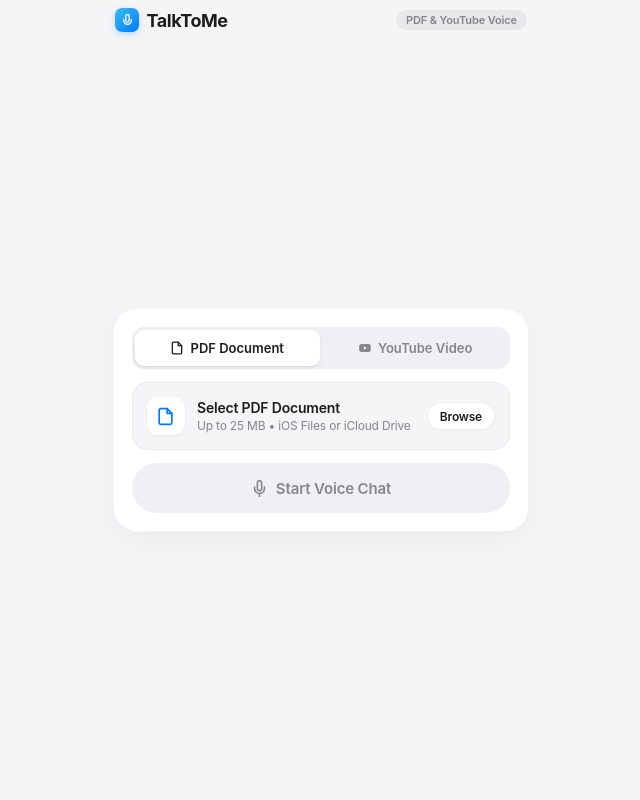
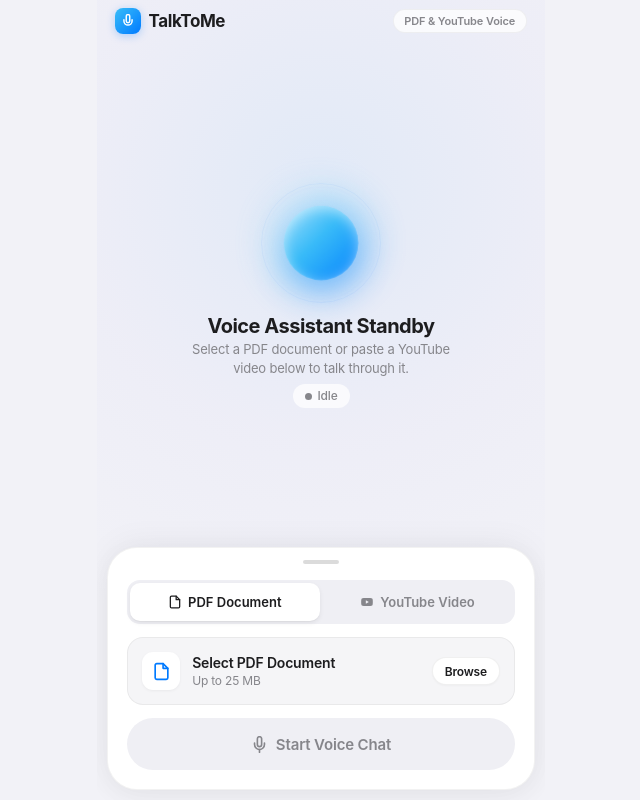
Before and after one commit to AravVe15/TalkToMe, a Next.js app: page / in a window 1280 px wide. Shown: the whole page, without its empty margins (319-959 px from the left). Built offline with nearby package versions, Linux system fonts and the light colour scheme.

Commit message:
implement two-zone native iOS spatial layout with living voice stage and grounded sheet

```diff
--- a/src/app/globals.css
+++ b/src/app/globals.css
@@ -10,7 +10,7 @@
   --orb-scale: 1;
   --orb-glow: 0.18;
 
-  --background: #f5f5f7;
+  --background: #f2f2f7;
   --foreground: #1d1d1f;
   --primary: #007aff;
   --primary-hover: #0062cc;
@@ -131,7 +131,6 @@ main[data-connection-state="ready"]:not([data-text-fallback="true"]) .transcript
   display: none;
 }
 
-/* Visually hide inactive segmented tab while keeping DOM nodes accessible to Testing Library */
 .tab-panel-inactive {
   position: absolute;
   width: 1px;
@@ -239,24 +238,31 @@ main[data-connection-state="ready"]:not([data-text-fallback="true"]) .transcript
 }
 
 /* ==========================================================================
-   Native iOS App Navigation Bar (Zero Landing-Page Marketing Fluff)
-   ========================================================================== */
+   Two-Zone Spatial Architecture: Upper Voice Stage + Grounded Bottom Sheet
+   ========================================================================= */
+
+.apple-spatial-shell {
+  background: radial-gradient(
+    circle at 50% 24%,
+    rgba(0, 122, 255, 0.07) 0%,
+    rgba(99, 102, 241, 0.03) 38%,
+    #f2f2f7 72%
+  );
+}
 
 .apple-nav-bar {
   position: sticky;
   top: 0;
   z-index: 20;
   padding: 0.5rem 1.15rem;
-  background: rgba(245, 245, 247, 0.86);
-  backdrop-filter: blur(20px) saturate(180%);
-  -webkit-backdrop-filter: blur(20px) saturate(180%);
+  background: transparent;
   display: flex;
   align-items: center;
   justify-content: space-between;
 }
 
 .apple-app-title {
-  font-size: 1.125rem;
+  font-size: 1.0625rem;
   font-weight: 700;
   color: #1d1d1f;
   letter-spacing: -0.025em;
@@ -266,40 +272,223 @@ main[data-connection-state="ready"]:not([data-text-fallback="true"]) .transcript
 }
 
 .apple-app-logo {
-  width: 24px;
-  height: 24px;
-  border-radius: 7px;
+  width: 26px;
+  height: 26px;
+  border-radius: 8px;
   background: linear-gradient(135deg, #38bdf8 0%, #007aff 100%);
   color: #ffffff;
   display: inline-flex;
   align-items: center;
   justify-content: center;
-  box-shadow: 0 2px 6px rgba(0, 122, 255, 0.25);
+  box-shadow: 0 2px 8px rgba(0, 122, 255, 0.28);
 }
 
 .apple-mode-pill {
-  padding: 0.2rem 0.6rem;
+  padding: 0.25rem 0.65rem;
   border-radius: 9999px;
-  background: rgba(0, 0, 0, 0.05);
+  background: rgba(255, 255, 255, 0.75);
+  border: 1px solid rgba(0, 0, 0, 0.05);
   color: #86868b;
   font-size: 0.6875rem;
   font-weight: 600;
   letter-spacing: -0.01em;
+  backdrop-filter: blur(12px);
+  -webkit-backdrop-filter: blur(12px);
+}
+
+/* ZONE 1: Upper Living Voice Stage */
+.apple-upper-stage {
+  flex: 1 1 0%;
+  min-height: 210px;
+  display: flex;
+  flex-direction: column;
+  align-items: center;
+  justify-content: center;
+  padding: 0.5rem 1rem;
+  gap: 0.85rem;
+}
+
+main[data-connection-state="connected"] .apple-upper-stage,
+main[data-connection-state="connecting"] .apple-upper-stage,
+main[data-connection-state="reconnecting"] .apple-upper-stage {
+  flex: 0 0 auto;
+  min-height: 0;
+  padding: 0.25rem 1rem 0;
+}
+
+.apple-status-strip {
+  display: flex;
+  flex-direction: column;
+  align-items: center;
+  justify-content: center;
+  text-align: center;
+  gap: 0.45rem;
+}
+
+.apple-voice-orb-wrap {
+  position: relative;
+  width: 124px;
+  height: 124px;
+  display: flex;
+  align-items: center;
+  justify-content: center;
+}
+
+/* Slightly compact the orb when live transcript is open so messages get maximum room */
+main[data-connection-state="connected"] .apple-voice-orb-wrap {
+  width: 88px;
+  height: 88px;
+}
+
+.apple-orb-ring {
+  position: absolute;
+  border-radius: 9999px;
+  border: 1.5px solid rgba(0, 122, 255, 0.14);
+  pointer-events: none;
+  animation: appleSonarRipple 3.2s cubic-bezier(0.2, 0.6, 0.35, 1) infinite;
+}
+
+.apple-orb-ring-1 { width: 82px; height: 82px; animation-delay: 0s; }
+.apple-orb-ring-2 { width: 102px; height: 102px; animation-delay: 0.9s; }
+.apple-orb-ring-3 { width: 122px; height: 122px; animation-delay: 1.8s; }
+
+main[data-connection-state="connected"] .apple-orb-ring-1 { width: 64px; height: 64px; }
+main[data-connection-state="connected"] .apple-orb-ring-2 { width: 76px; height: 76px; }
+main[data-connection-state="connected"] .apple-orb-ring-3 { width: 88px; height: 88px; }
+
+@keyframes appleSonarRipple {
+  0% {
+    transform: scale(0.86);
+    opacity: 0.65;
+  }
+  100% {
+    transform: scale(calc(1.16 * var(--orb-scale, 1)));
+    opacity: 0;
+  }
+}
+
+.apple-voice-orb {
+  position: relative;
+  width: 72px;
+  height: 72px;
+  border-radius: 9999px;
+  background: linear-gradient(135deg, #bae6fd 0%, #38bdf8 45%, #007aff 100%);
+  transform: scale(var(--orb-scale, 1));
+  transition: width 0.25s ease, height 0.25s ease, transform 0.08s ease-out,
+    background 0.35s ease;
+  box-shadow: 0 12px 34px -4px rgba(0, 122, 255, 0.36),
+    inset 0 3px 12px rgba(255, 255, 255, 0.75);
+  animation: appleOrbBreathe 3.4s ease-in-out infinite;
+}
+
+main[data-connection-state="connected"] .apple-voice-orb {
+  width: 54px;
+  height: 54px;
+}
+
+.apple-voice-orb::before {
+  content: "";
+  position: absolute;
+  inset: -12px;
+  border-radius: 9999px;
+  background: inherit;
+  filter: blur(18px);
+  opacity: 0.42;
+  z-index: -1;
+}
+
+.apple-voice-orb[data-state="ingesting"] {
+  background: linear-gradient(135deg, #c4b5fd 0%, #6366f1 50%, #007aff 100%);
+  animation: appleOrbPulseFast 1.1s ease-in-out infinite;
+}
+
+.apple-voice-orb[data-state="ready"] {
+  background: linear-gradient(135deg, #a7f3d0 0%, #38bdf8 50%, #007aff 100%);
+  box-shadow: 0 12px 34px -4px rgba(16, 185, 129, 0.34),
+    inset 0 3px 12px rgba(255, 255, 255, 0.75);
+}
+
+.apple-voice-orb[data-state="user_speaking"] {
+  background: linear-gradient(135deg, #a7f3d0 0%, #34d399 45%, #059669 100%);
+  box-shadow: 0 10px 30px -4px rgba(16, 185, 129, 0.42),
+    inset 0 2px 10px rgba(255, 255, 255, 0.7);
+}
+
+.apple-voice-orb[data-state="assistant_thinking"] {
+  background: linear-gradient(135deg, #ddd6fe 0%, #818cf8 50%, #4f46e5 100%);
+  box-shadow: 0 10px 30px -4px rgba(99, 102, 241, 0.42),
+    inset 0 2px 10px rgba(255, 255, 255, 0.7);
+  animation: appleOrbPulseFast 1.2s ease-in-out infinite;
+}
+
+.apple-voice-orb[data-state="assistant_speaking"] {
+  background: linear-gradient(135deg, #93c5fd 0%, #3b82f6 45%, #1d4ed8 100%);
+  box-shadow: 0 12px 32px -4px rgba(37, 99, 235, 0.45),
+    inset 0 2px 10px rgba(255, 255, 255, 0.7);
+}
+
+@keyframes appleOrbBreathe {
+  0%, 100% { transform: scale(calc(var(--orb-scale, 1) * 0.96)); }
+  50% { transform: scale(calc(var(--orb-scale, 1) * 1.04)); }
+}
+
+@keyframes appleOrbPulseFast {
+  0%, 100% { transform: scale(0.92); opacity: 0.85; }
+  50% { transform: scale(1.07); opacity: 1; }
+}
+
+.apple-stage-headline {
+  font-size: 1.25rem;
+  font-weight: 700;
+  color: #1d1d1f;
+  letter-spacing: -0.025em;
+  margin-top: 0.15rem;
+}
+
+.apple-stage-subline {
+  font-size: 0.8125rem;
+  color: #86868b;
+  max-width: 17.5rem;
+  line-height: 1.4;
+}
+
+.apple-call-timer {
+  font-variant-numeric: tabular-nums;
+  font-size: 0.75rem;
+  font-weight: 600;
+  color: #1d1d1f;
+  background: rgba(0, 0, 0, 0.05);
+  padding: 0.15rem 0.5rem;
+  border-radius: 9999px;
 }
 
 /* ==========================================================================
-   iOS Segmented Picker & Native Files-Style Picker Row (No Dashed Box!)
+   ZONE 2: Grounded iOS Bottom Sheet (Thumb-Zone Drawer)
    ========================================================================== */
+
+.apple-bottom-sheet-wrap {
+  margin-top: auto;
+  width: 100%;
+  padding: 0 0.65rem calc(0.65rem + var(--safe-area-inset-bottom, 0px));
+}
 
 .apple-sheet {
   background: #ffffff;
-  border-radius: 24px;
-  padding: 1.1rem;
-  box-shadow: 0 8px 30px rgba(0, 0, 0, 0.04), 0 1px 2px rgba(0, 0, 0, 0.02);
-  border: 1px solid rgba(0, 0, 0, 0.045);
+  border-radius: 30px;
+  padding: 0.75rem 1.15rem 1.15rem;
+  box-shadow: 0 -4px 32px rgba(0, 0, 0, 0.05), 0 8px 28px rgba(0, 0, 0, 0.04);
+  border: 1px solid rgba(0, 0, 0, 0.05);
   display: flex;
   flex-direction: column;
   gap: 0.85rem;
+}
+
+.apple-sheet-grabber {
+  width: 36px;
+  height: 4px;
+  border-radius: 9999px;
+  background: rgba(0, 0, 0, 0.14);
+  margin: 0 auto 0.15rem;
 }
 
 .apple-segmented {
@@ -307,15 +496,15 @@ main[data-connection-state="ready"]:not([data-text-fallback="true"]) .transcript
   align-items: center;
   background: #efeff4;
   padding: 3px;
-  border-radius: 12px;
+  border-radius: 13px;
   gap: 3px;
 }
 
 .apple-segment-btn {
   flex: 1 1 0%;
-  min-height: 36px;
+  min-height: 38px;
   padding: 0.35rem 0.65rem;
-  border-radius: 9px;
+  border-radius: 10px;
   font-size: 0.8125rem;
   font-weight: 600;
   color: #86868b;
@@ -333,7 +522,6 @@ main[data-connection-state="ready"]:not([data-text-fallback="true"]) .transcript
   box-shadow: 0 2px 5px rgba(0, 0, 0, 0.07), 0 1px 1px rgba(0, 0, 0, 0.03);
 }
 
-/* Native iOS Files Action Row (Solid squircle, no web dashed border) */
 .apple-file-row {
   position: relative;
   display: flex;
@@ -380,7 +568,6 @@ main[data-connection-state="ready"]:not([data-text-fallback="true"]) .transcript
   box-shadow: 0 1px 2px rgba(0, 0, 0, 0.03);
 }
 
-/* CRITICAL FIX: Keep native <input type="file"> 100% invisible even when :disabled! */
 .apple-dropzone-input,
 .apple-dropzone-input:disabled,
 input[type="file"].apple-dropzone-input {
@@ -450,7 +637,27 @@ input[type="file"].apple-dropzone-input {
   color: #86868b;
 }
 
-/* Clean iOS Inline Spinner for Ingestion */
+/* Subtle iOS Capability Chips Inside Bottom Sheet */
+.apple-capability-row {
+  display: flex;
+  align-items: center;
+  justify-content: center;
+  gap: 0.4rem;
+  flex-wrap: wrap;
+}
+
+.apple-capability-chip {
+  display: inline-flex;
+  align-items: center;
+  gap: 0.25rem;
+  padding: 0.2rem 0.55rem;
+  border-radius: 9999px;
+  background: #f5f5f7;
+  color: #86868b;
+  font-size: 0.6875rem;
+  font-weight: 500;
+}
+
 .apple-spinner {
   width: 14px;
   height: 14px;
@@ -465,7 +672,7 @@ input[type="file"].apple-dropzone-input {
 }
 
 .apple-primary-btn {
-  min-height: 50px;
+  min-height: 52px;
   min-width: 44px;
   width: 100%;
   border-radius: 9999px;
@@ -474,7 +681,7 @@ input[type="file"].apple-dropzone-input {
   font-size: 0.9375rem;
   font-weight: 600;
   letter-spacing: -0.01em;
-  box-shadow: 0 4px 16px rgba(0, 122, 255, 0.24);
+  box-shadow: 0 6px 18px rgba(0, 122, 255, 0.26);
   display: inline-flex;
   align-items: center;
   justify-content: center;
@@ -496,11 +703,12 @@ input[type="file"].apple-dropzone-input {
    ========================================================================== */
 
 .apple-attachment-pill {
+  width: 100%;
   background: #ffffff;
   border: 1px solid rgba(0, 0, 0, 0.05);
   border-radius: 20px;
-  padding: 0.7rem 0.75rem 0.7rem 0.85rem;
-  box-shadow: 0 4px 18px rgba(0, 0, 0, 0.035);
+  padding: 0.65rem 0.75rem 0.65rem 0.85rem;
+  box-shadow: 0 4px 18px rgba(0, 0, 0, 0.04);
   display: flex;
   flex-direction: column;
   gap: 0.55rem;
@@ -570,122 +778,13 @@ input[type="file"].apple-dropzone-input {
 }
 
 .apple-reader-body {
-  max-height: 165px;
+  max-height: 150px;
   color: #2c2c2e;
   font-size: 0.8125rem;
   line-height: 1.58;
   overflow-y: auto;
   white-space: pre-wrap;
   padding-right: 0.25rem;
-}
-
-/* ==========================================================================
-   Concentric Sonar Ripple Voice Orb & Live Call Timer
-   ========================================================================== */
-
-.apple-status-strip {
-  display: flex;
-  flex-direction: column;
-  align-items: center;
-  justify-content: center;
-  gap: 0.45rem;
-  padding: 0.15rem 0;
-}
-
-.apple-voice-orb-wrap {
-  position: relative;
-  width: 96px;
-  height: 96px;
-  display: flex;
-  align-items: center;
-  justify-content: center;
-  margin: 0.15rem 0;
-}
-
-.apple-orb-ring {
-  position: absolute;
-  border-radius: 9999px;
-  border: 1.5px solid rgba(0, 122, 255, 0.16);
-  pointer-events: none;
-  animation: appleSonarRipple 3s cubic-bezier(0.2, 0.6, 0.35, 1) infinite;
-}
-
-.apple-orb-ring-1 { width: 68px; height: 68px; animation-delay: 0s; }
-.apple-orb-ring-2 { width: 82px; height: 82px; animation-delay: 0.8s; }
-.apple-orb-ring-3 { width: 96px; height: 96px; animation-delay: 1.6s; }
-
-@keyframes appleSonarRipple {
-  0% {
-    transform: scale(0.88);
-    opacity: 0.7;
-  }
-  100% {
-    transform: scale(calc(1.15 * var(--orb-scale, 1)));
-    opacity: 0;
-  }
-}
-
-.apple-voice-orb {
-  position: relative;
-  width: 58px;
-  height: 58px;
-  border-radius: 9999px;
-  background: linear-gradient(135deg, #bae6fd 0%, #38bdf8 45%, #007aff 100%);
-  transform: scale(var(--orb-scale, 1));
-  transition: transform 0.08s ease-out, background 0.35s ease;
-  box-shadow: 0 10px 30px -4px rgba(0, 122, 255, 0.38),
-    inset 0 2px 10px rgba(255, 255, 255, 0.7);
-  animation: appleOrbBreathe 3.4s ease-in-out infinite;
-}
-
-.apple-voice-orb::before {
-  content: "";
-  position: absolute;
-  inset: -10px;
-  border-radius: 9999px;
-  background: inherit;
-  filter: blur(15px);
-  opacity: 0.45;
-  z-index: -1;
-}
-
-.apple-voice-orb[data-state="user_speaking"] {
-  background: linear-gradient(135deg, #a7f3d0 0%, #34d399 45%, #059669 100%);
-  box-shadow: 0 10px 30px -4px rgba(16, 185, 129, 0.42),
-    inset 0 2px 10px rgba(255, 255, 255, 0.7);
-}
-
-.apple-voice-orb[data-state="assistant_thinking"] {
-  background: linear-gradient(135deg, #ddd6fe 0%, #818cf8 50%, #4f46e5 100%);
-  box-shadow: 0 10px 30px -4px rgba(99, 102, 241, 0.42),
-    inset 0 2px 10px rgba(255, 255, 255, 0.7);
-  animation: appleOrbPulseFast 1.2s ease-in-out infinite;
-}
-
-.apple-voice-orb[data-state="assistant_speaking"] {
-  background: linear-gradient(135deg, #93c5fd 0%, #3b82f6 45%, #1d4ed8 100%);
-  box-shadow: 0 12px 32px -4px rgba(37, 99, 235, 0.45),
-    inset 0 2px 10px rgba(255, 255, 255, 0.7);
-}
-
-@keyframes appleOrbBreathe {
-  0%, 100% { transform: scale(calc(var(--orb-scale, 1) * 0.96)); }
-  50% { transform: scale(calc(var(--orb-scale, 1) * 1.04)); }
-}
-
-@keyframes appleOrbPulseFast {
-  0%, 100% { transform: scale(0.92); opacity: 0.85; }
-  50% { transform: scale(1.06); opacity: 1; }
-}
-
-.apple-call-timer {
-  font-variant-numeric: tabular-nums;
-  font-size: 0.75rem;
-  font-weight: 600;
-  color: #1d1d1f;
-  background: rgba(0, 0, 0, 0.05);
-  padding: 0.15rem 0.5rem;
-  border-radius: 9999px;
 }
 
 /* Open Borderless Transcript Stream */
@@ -780,7 +879,7 @@ input[type="file"].apple-dropzone-input {
   left: 0;
   right: 0;
   z-index: 30;
-  background: rgba(245, 245, 247, 0.88);
+  background: rgba(242, 242, 247, 0.88);
   backdrop-filter: blur(24px) saturate(180%);
   -webkit-backdrop-filter: blur(24px) saturate(180%);
   border-top: 1px solid rgba(0, 0, 0, 0.06);
--- a/src/app/page.tsx
+++ b/src/app/page.tsx
@@ -438,7 +438,7 @@ export default function Home(props: any) {
       data-connection-state={connectionState}
       data-conversation-state={conversationState}
       data-text-fallback={String(Boolean(isTextFallback))}
-      className={`max-w-md mx-auto flex flex-col ${
+      className={`apple-spatial-shell max-w-md mx-auto flex flex-col ${
         isCallView
           ? "h-dvh max-h-dvh overflow-hidden"
           : "min-h-dvh overflow-x-hidden"
@@ -452,7 +452,7 @@ export default function Home(props: any) {
         aria-hidden="true"
       />
 
-      {/* Native iOS App Header (No Marketing Slogan) */}
+      {/* Native iOS Top Bar */}
       <header
         className="apple-nav-bar shrink-0"
         style={{
@@ -463,8 +463,8 @@ export default function Home(props: any) {
         <div className="apple-app-title">
           <span className="apple-app-logo" aria-hidden="true">
             <svg
-              width="13"
-              height="13"
+              width="14"
+              height="14"
               viewBox="0 0 24 24"
               fill="none"
               stroke="currentColor"
@@ -494,13 +494,14 @@ export default function Home(props: any) {
         </div>
       )}
 
-      {/* Main Content Area */}
-      <div
-        className={`flex-1 flex flex-col gap-3 px-4 py-2 ${
-          isCallView ? "min-h-0 overflow-hidden" : "justify-center"
-        }`}
-      >
-        <div className="flex flex-col gap-3 shrink-0">
+      {/* ZONE 1: THE LIVING VOICE STAGE (Upper Viewport) */}
+      <div className="apple-upper-stage">
+        <SessionStatus
+          connectionState={connectionState}
+          conversationState={conversationState}
+          onReconnect={handleStartVoiceChat}
+        />
+
         {source && (
           <SourcePreview
             source={source}
@@ -510,9 +511,21 @@ export default function Home(props: any) {
             }
           />
         )}
+      </div>
 
+      {/* Live Conversation Transcript (Expands between Stage and Dock during Call) */}
+      {showTranscriptArea && (
+        <div className="transcript-wrap flex-1 min-h-0 flex flex-col px-4">
+          <ConversationTranscript
+            transcript={transcript}
+            conversationState={conversationState}
+          />
+        </div>
+      )}
+
+      {/* ZONE 2: GROUNDED iOS BOTTOM SHEET (Pre-Call Thumb Zone) */}
       {!isConnected && (
-            <div className="ingestion-wrap">
+        <div className="ingestion-wrap apple-bottom-sheet-wrap shrink-0">
           <SourceIngestion
             connectionState={connectionState}
             canStartVoiceChat={canStartVoiceChat}
@@ -523,23 +536,7 @@ export default function Home(props: any) {
         </div>
       )}
 
-          <SessionStatus
-            connectionState={connectionState}
-            conversationState={conversationState}
-            onReconnect={handleStartVoiceChat}
-          />
-        </div>
-
-        {showTranscriptArea && (
-          <div className="transcript-wrap flex-1 min-h-0 flex flex-col">
-            <ConversationTranscript
-              transcript={transcript}
-              conversationState={conversationState}
-            />
-          </div>
-        )}
-      </div>
-
+      {/* Active Call Bottom Dock */}
       <SessionControls
         connectionState={connectionState}
         conversationState={conversationState}
--- a/src/components/SessionStatus.tsx
+++ b/src/components/SessionStatus.tsx
@@ -18,14 +18,8 @@ export function SessionStatus({
   onReconnect,
 }: SessionStatusProps) {
   const isConnected = connectionState === "connected";
-  const isConnecting = connectionState === "connecting";
   const isReconnecting = connectionState === "reconnecting";
   const isError = connectionState === "error";
-  const showOrb = isConnected || isConnecting || isReconnecting;
-  const isPreCallState =
-    connectionState === "idle" ||
-    connectionState === "ingesting" ||
-    connectionState === "ready";
 
   const [elapsedSeconds, setElapsedSeconds] = useState(0);
 
@@ -43,33 +37,46 @@ export function SessionStatus({
   const mins = String(Math.floor(elapsedSeconds / 60)).padStart(2, "0");
   const secs = String(elapsedSeconds % 60).padStart(2, "0");
 
-  // During Idle / Ingesting / Ready, hide the redundant debug status dot visually
-  // while keeping the exact text in the DOM for unit tests.
-  if (isPreCallState) {
-    return (
-      <div className="sr-only">
-        <span>
-          {connectionState === "ready" && "Ready"}
-          {connectionState === "idle" && "Idle"}
-          {connectionState === "ingesting" && "Ingesting..."}
-        </span>
-      </div>
-    );
-  }
+  const visualOrbState = isConnected ? conversationState : connectionState;
 
   return (
     <div className="apple-status-strip">
-      {showOrb && (
-        <div className="apple-voice-orb-wrap" aria-hidden="true">
-          <div className="apple-orb-ring apple-orb-ring-1" />
-          <div className="apple-orb-ring apple-orb-ring-2" />
-          <div className="apple-orb-ring apple-orb-ring-3" />
-          <div className="apple-voice-orb" data-state={conversationState} />
+      {/* Always-Alive Voice Orb on the Upper Stage */}
+      <div className="apple-voice-orb-wrap" aria-hidden="true">
+        <div className="apple-orb-ring apple-orb-ring-1" />
+        <div className="apple-orb-ring apple-orb-ring-2" />
+        <div className="apple-orb-ring apple-orb-ring-3" />
+        <div className="apple-voice-orb" data-state={visualOrbState} />
+      </div>
+
+      {/* Contextual Stage Headline (Pre-Call vs In-Call) */}
+      {!isConnected && (
+        <div className="flex flex-col items-center gap-0.5">
+          <p className="apple-stage-headline">
+            {connectionState === "idle" && "Voice Assistant Standby"}
+            {connectionState === "ingesting" && "Reading Your Source..."}
+            {connectionState === "ready" && "Source Loaded in Memory"}
+            {connectionState === "connecting" && "Starting Voice Session..."}
+            {connectionState === "reconnecting" && "Reconnecting Audio..."}
+            {connectionState === "error" && "Session Interrupted"}
+          </p>
+          <p className="apple-stage-subline">
+            {connectionState === "idle" &&
+              "Select a PDF document or paste a YouTube video below to talk through it."}
+            {connectionState === "ingesting" &&
+              "Extracting full text and preparing direct context grounding."}
+            {connectionState === "ready" &&
+              "Tap Start Voice Chat below to ask questions out loud."}
+          </p>
         </div>
       )}
 
+      {/* Status + Live Call Duration Timer Row */}
       <div className="flex items-center justify-center gap-2">
-        <div className="inline-flex items-center gap-1.5 px-3 py-1 rounded-full">
+        <div
+          className="inline-flex items-center gap-1.5 px-3 py-1 rounded-full"
+          style={{ background: "rgba(255, 255, 255, 0.75)" }}
+        >
           <span
             className="inline-block rounded-full"
             style={{
@@ -77,13 +84,16 @@ export function SessionStatus({
               height: "7px",
               borderRadius: "50%",
               backgroundColor:
-                connectionState === "connected"
+                connectionState === "connected" || connectionState === "ready"
                   ? "#34c759"
-                  : connectionState === "connecting"
+                  : connectionState === "connecting" ||
+                      connectionState === "ingesting"
                     ? "#007aff"
                     : connectionState === "reconnecting"
                       ? "#ff9500"
-                      : "#ff3b30",
+                      : connectionState === "error"
+                        ? "#ff3b30"
+                        : "#86868b",
             }}
           />
           <span
@@ -95,6 +105,9 @@ export function SessionStatus({
             {connectionState === "reconnecting" &&
               "Reconnecting (Unstable network)..."}
             {connectionState === "error" && "Connection Error (Failed)"}
+            {connectionState === "ready" && "Ready"}
+            {connectionState === "idle" && "Idle"}
+            {connectionState === "ingesting" && "Ingesting..."}
           </span>
         </div>
 
@@ -108,7 +121,7 @@ export function SessionStatus({
           <div
             className="inline-flex items-center gap-1.5 px-3 py-1 rounded-full text-xs font-semibold"
             style={{
-              backgroundColor: "rgba(0, 122, 255, 0.08)",
+              backgroundColor: "rgba(0, 122, 255, 0.1)",
               color: "#007aff",
               fontSize: "12px",
             }}
--- a/src/components/SourceIngestion.tsx
+++ b/src/components/SourceIngestion.tsx
@@ -40,6 +40,8 @@ export function SourceIngestion({
 
   return (
     <div className="apple-sheet">
+      {/* Native iOS Sheet Grabber Handle */}
+      <div className="apple-sheet-grabber" aria-hidden="true" />
       <span className="sr-only">Choose a Source</span>
 
       {/* iOS Segmented Mode Picker */}
@@ -49,9 +51,8 @@ export function SourceIngestion({
           role="tab"
           aria-selected={activeTab === "pdf"}
           onClick={() => setActiveTab("pdf")}
-          className={`apple-segment-btn ${
-            activeTab === "pdf" ? "apple-segment-btn-active" : ""
-          }`}
+          className={`apple-segment-btn ${activeTab === "pdf" ? "apple-segment-btn-active" : ""
+            }`}
         >
           <svg
             width="14"
@@ -75,9 +76,8 @@ export function SourceIngestion({
           role="tab"
           aria-selected={activeTab === "youtube"}
           onClick={() => setActiveTab("youtube")}
-          className={`apple-segment-btn ${
-            activeTab === "youtube" ? "apple-segment-btn-active" : ""
-          }`}
+          className={`apple-segment-btn ${activeTab === "youtube" ? "apple-segment-btn-active" : ""
+            }`}
         >
           <svg
             width="14"
@@ -92,7 +92,7 @@ export function SourceIngestion({
         </button>
       </div>
 
-      {/* Tab 1: Native iOS Files Action Row (No dashed border, no visible native file input) */}
+      {/* Tab 1: Native iOS Files Action Row */}
       <div className={activeTab === "pdf" ? "" : "tab-panel-inactive"}>
         <label htmlFor="pdf-upload" className="sr-only">
           Upload PDF Document
@@ -135,7 +135,7 @@ export function SourceIngestion({
             >
               {selectedFileName
                 ? "Tap to choose a different PDF"
-                : "Up to 25 MB • iOS Files or iCloud Drive"}
+                : "Up to 25 MB"}
             </span>
           </div>
           <span className="apple-file-row-badge" aria-hidden="true">
@@ -196,7 +196,7 @@ export function SourceIngestion({
         disabled={!canStartVoiceChat}
         onClick={onStartVoiceChat}
         className="apple-primary-btn min-h-[44px] min-w-[44px]"
-        style={{ minHeight: "50px", minWidth: "44px" }}
+        style={{ minHeight: "52px", minWidth: "44px" }}
       >
         <svg
           width="17"
```
Also changed, not shown: 2 other files (tests, documents, lock files or other folders). Lines whose indentation alone changed are shown as unchanged.
